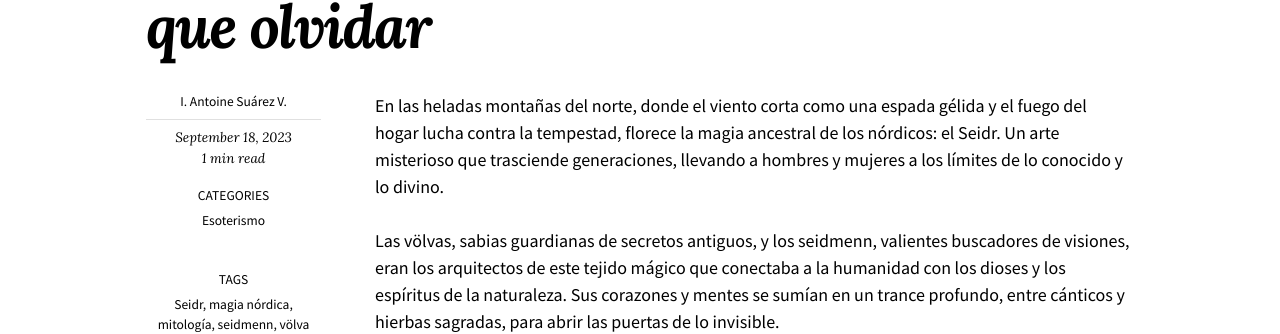
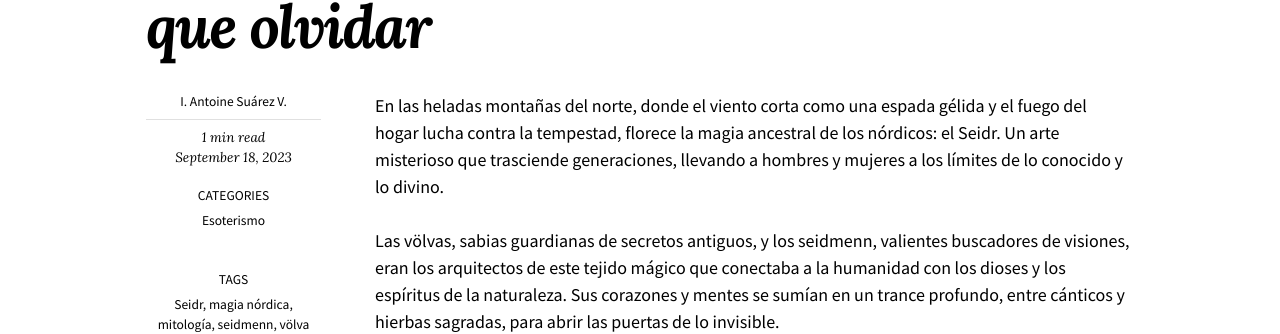
Before and after one commit to KajiiNarumi/Blog, a Jekyll site: the page built from _posts/2023-09-18-el-seidr-la-magia-nordica-que-no-hay-que-olvidar.md, in a window 1280 px wide. Shown: the part 989-1323 px from the top of the page. Built offline with Jekyll 4.4.1, drawn with Linux system fonts in a browser that asks for light colours; nearby versions of some CDN libraries.

Commit message:
Update post.html

```diff
--- a/_layouts/post.html
+++ b/_layouts/post.html
@@ -27,8 +27,8 @@ layout: default
   <span class="post-author">{{ author_name }}</span>
 {% endif %}
 
+        {% include read-time.html %}
         {% include page-date.html %}
-        {% include read-time.html %}
         {% include page-categories.html %}
         {% include page-tags.html %}
       </div>
```
